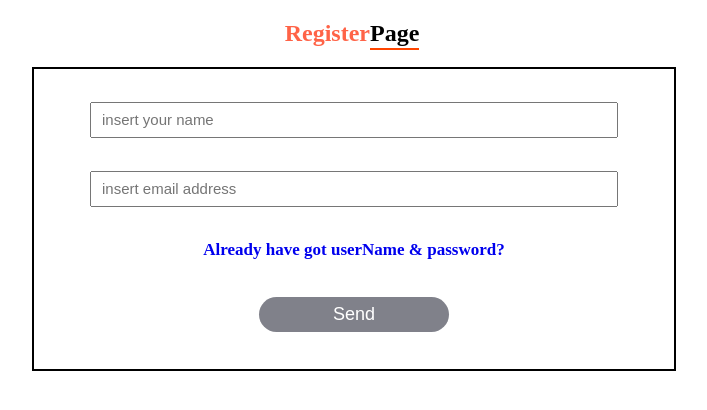
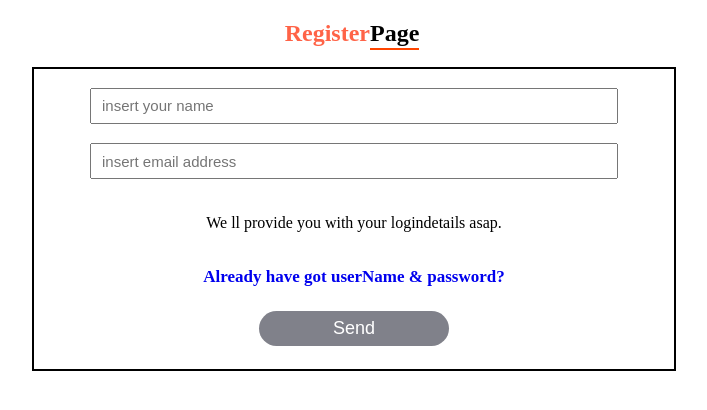
Before and after one commit to Melkam22/authenticateWzJS, a plain HTML site: page register.html in a window 1280 px wide. Shown: the whole page, without its empty margins (288-995 px from the left). Drawn offline with Linux system fonts and the light colour scheme.

Commit message:
message added

```diff
--- a/register.html
+++ b/register.html
@@ -63,6 +63,7 @@ input{
 action="https://script.google.com/macros/s/AKfycbwtJeptlkDaXkmYviB9kJ-yUkn64r3ErtVIuudN6w/exec" class="register">
     <input type="text" name="name" id="name" class="username" placeholder="insert your name"/>
     <input type="text" name="email" id="email" class="emailAdd" placeholder="insert email address"/>
+    <p>We ll provide you with your logindetails asap.</p>
     <a href="index.html" class="link1">Already have got userName & password?</a>
     <button class="btn">Send</button>
 </form>
```
